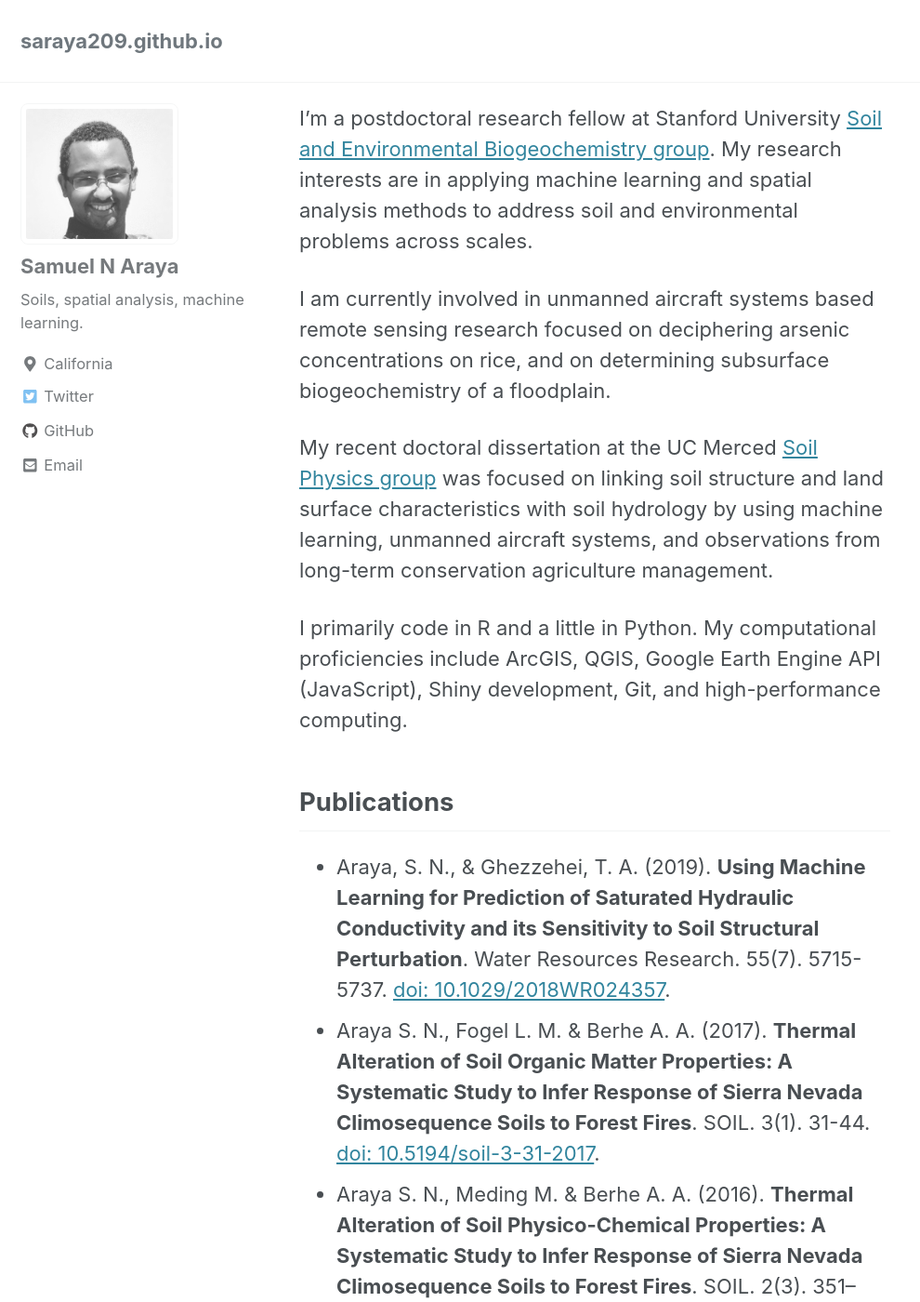
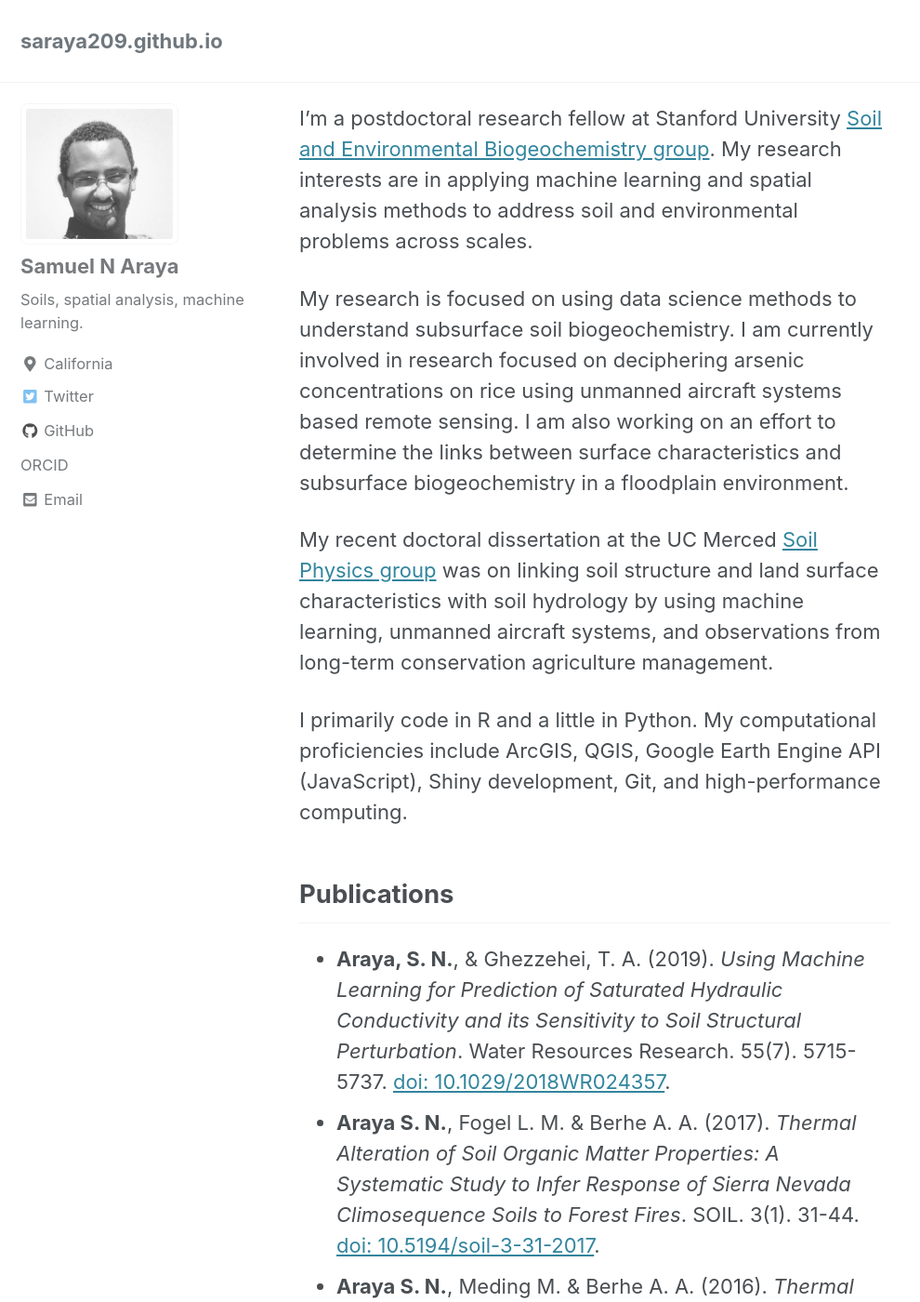
Before and after one commit to saraya209/saraya209.github.io, a Jekyll site: the page built from _pages/home.md, in a window 1280 px wide and 1400 px high. Shown: the whole window at 93% size, without its empty margins (0-990 px from the left). Built offline with Jekyll 4.4.1, drawn with Linux system fonts in a browser that asks for light colours; cached includes are drawn as plain includes; nearby versions of some CDN libraries; some of the changed text lies outside the part shown.

Commit message:
updated orcid and homepage

```diff
--- a/_config.yml
+++ b/_config.yml
@@ -101,6 +101,9 @@ author:
     - label: "GitHub"
       icon: "fab fa-fw fa-github"
       url: "https://github.com/saraya209"
+    - label: "ORCID"
+      icon: "assets/images/ORCID_sml.jpg"
+      url: "https://orcid.org/0000-0001-7850-540"
 
 # Site Footer
 footer:
--- a/_pages/home.md
+++ b/_pages/home.md
@@ -6,18 +6,18 @@ title: ## Welcome to my website
 
 I'm a postdoctoral research fellow at Stanford University [Soil and Environmental Biogeochemistry group](https://pangea.stanford.edu/soils/). My research interests are in applying  machine learning and spatial analysis methods to address soil and environmental problems across scales.
 
-I am currently involved in unmanned aircraft systems based remote sensing research focused on deciphering arsenic concentrations on rice, and on determining subsurface biogeochemistry of a floodplain.
+My research is focused on using data science methods to understand subsurface soil biogeochemistry. I am currently involved in research focused on deciphering arsenic concentrations on rice using unmanned aircraft systems based remote sensing. I am also working on an effort to determine the links between surface characteristics and subsurface biogeochemistry in a floodplain environment.
 
-My recent doctoral dissertation at the UC Merced [Soil Physics group](http://soilphysics.ucmerced.edu/) was focused on linking soil structure and land surface characteristics with soil hydrology by using machine learning, unmanned aircraft systems, and observations from long-term conservation agriculture management.
+My recent doctoral dissertation at the UC Merced [Soil Physics group](http://soilphysics.ucmerced.edu/) was on linking soil structure and land surface characteristics with soil hydrology by using machine learning, unmanned aircraft systems, and observations from long-term conservation agriculture management.
 
 I primarily code in R and a little in Python. My computational proficiencies include ArcGIS, QGIS, Google Earth Engine API (JavaScript), Shiny development, Git, and high-performance computing.
 
 ## Publications
-- Araya, S. N., & Ghezzehei, T. A. (2019). **Using Machine Learning for Prediction of Saturated Hydraulic Conductivity and its Sensitivity to Soil Structural Perturbation**. Water Resources Research. 55(7). 5715-5737. [doi: 10.1029/2018WR024357](https://doi.org/10.1029/2018WR024357).
-- Araya S. N., Fogel L. M. & Berhe A. A. (2017). **Thermal Alteration of Soil Organic Matter Properties: A Systematic Study to Infer Response of Sierra Nevada Climosequence Soils to Forest Fires**. SOIL. 3(1). 31-44. [doi: 10.5194/soil-3-31-2017](https://doi.org/10.5194/soil-3-31-2017).
-- Araya S. N., Meding M. & Berhe A. A. (2016). **Thermal Alteration of Soil Physico-Chemical Properties: A Systematic Study to Infer Response of Sierra Nevada Climosequence Soils to Forest Fires**. SOIL. 2(3). 351–366. [doi: 10.5194/soil-2-351-2016](https://doi.org/10.5194/soil-2-351-2016).
-- Berhe A. A., Arnold C., Stacy E., Lever R., McCorkle E. & Araya S. N. (2014). **Soil Erosion Controls on Biogeochemical Cycling of Carbon and Nitrogen**. [Nature Education Knowledge](https://www.nature.com/scitable/knowledge/library/soil-erosion-controls-on-biogeochemical-cycling-of-122160904). 5(8):2
+- **Araya, S. N.**, & Ghezzehei, T. A. (2019). *Using Machine Learning for Prediction of Saturated Hydraulic Conductivity and its Sensitivity to Soil Structural Perturbation*. Water Resources Research. 55(7). 5715-5737. [doi: 10.1029/2018WR024357](https://doi.org/10.1029/2018WR024357).
+- **Araya S. N.**, Fogel L. M. & Berhe A. A. (2017). *Thermal Alteration of Soil Organic Matter Properties: A Systematic Study to Infer Response of Sierra Nevada Climosequence Soils to Forest Fires*. SOIL. 3(1). 31-44. [doi: 10.5194/soil-3-31-2017](https://doi.org/10.5194/soil-3-31-2017).
+- **Araya S. N.**, Meding M. & Berhe A. A. (2016). *Thermal Alteration of Soil Physico-Chemical Properties: A Systematic Study to Infer Response of Sierra Nevada Climosequence Soils to Forest Fires*. SOIL. 2(3). 351–366. [doi: 10.5194/soil-2-351-2016](https://doi.org/10.5194/soil-2-351-2016).
+- Berhe A. A., Arnold C., Stacy E., Lever R., McCorkle E. & **Araya S. N.** (2014). *Soil Erosion Controls on Biogeochemical Cycling of Carbon and Nitrogen*. [Nature Education Knowledge](https://www.nature.com/scitable/knowledge/library/soil-erosion-controls-on-biogeochemical-cycling-of-122160904). 5(8):2
 
 ### Coming soon
-- Araya, S. N., Fryjoff-Hung, A., Anderson, A., Viers, J. H., & Ghezzehei, T. A. **Prediction of Soil Moisture at High Spatial Resolution Using Machine Learning and Unmanned Aircraft Systems-Based Remote Sensing**
-- Araya, S. N., Mitchell, J. P., Hopmans J. W. & Ghezzehei, T. A. **Long-Term Impact of Cover Cropping and Reduced Disturbance Tillage on Soil Hydraulic Properties and Soil Moisture Storage**
+- Araya, S. N., Fryjoff-Hung, A., Anderson, A., Viers, J. H., & Ghezzehei, T. A. *Prediction of Soil Moisture at High Spatial Resolution Using Machine Learning and Unmanned Aircraft Systems-Based Remote Sensing*
+- Araya, S. N., Mitchell, J. P., Hopmans J. W. & Ghezzehei, T. A. *Long-Term Impact of Cover Cropping and Reduced Disturbance Tillage on Soil Hydraulic Properties and Soil Moisture Storage*
```
Also changed, not shown: assets/images/ORCID.png (added), assets/images/ORCID_sml.jpg (added).
